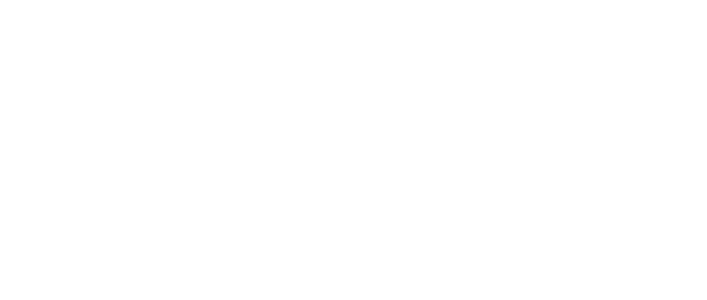
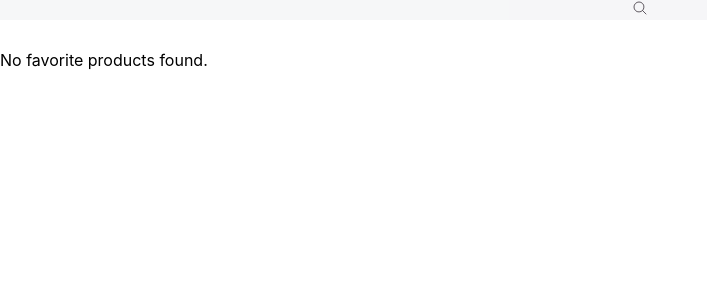
Before and after one commit to albsbz/my-app, a React (Vite) app: page /favorites in a window 1280 px wide. Before the commit this address had no page. Shown: the top 300 px of the page, without its empty margins (0-707 px from the left). Built offline with nearby package versions, Linux system fonts and the light colour scheme.

Commit message:
add favorites

```diff
--- a/src/App.jsx
+++ b/src/App.jsx
@@ -3,6 +3,7 @@
 import HomePage from "./pages/HomePage";
 import ProductPage from "./pages/ProductPage";
 import ShoppingCartPage from "./pages/ShoppingCartPage";
+import FavoritesPage from "./pages/FavoritesPage";
 
 function App() {
   return (
@@ -11,6 +12,7 @@
         <Route path="/" element={<HomePage />} />
         <Route path="/product/:id" element={<ProductPage />} />
         <Route path="/cart" element={<ShoppingCartPage />} />
+        <Route path="/favorites" element={<FavoritesPage />} />
       </Route>
     </Routes>
   );
--- /dev/null
+++ b/src/components/Favorites.jsx
@@ -0,0 +1,14 @@
+import { useContext } from "react";
+import ProductContext from "../context/ProductContext";
+import ProductsList from "./common/ProductsList";
+
+function Favorites() {
+  const { favoriteProducts } = useContext(ProductContext);
+  return favoriteProducts.length > 0 ? (
+    <ProductsList products={favoriteProducts} />
+  ) : (
+    <p>No favorite products found.</p>
+  );
+}
+
+export default Favorites;
--- /dev/null
+++ b/src/components/common/FavoriteProductIcon.jsx
@@ -0,0 +1,26 @@
+import { use } from "react";
+import ProductContext from "../../context/ProductContext";
+import { HeartIcon as HeartIconOutline } from "@heroicons/react/24/outline";
+import { HeartIcon } from "@heroicons/react/24/solid";
+
+function FavoriteProductIcon({ product }) {
+  const { toggleFavoriteProduct, isFavoriteProduct } = use(ProductContext);
+
+  return (
+    <button
+      className="absolute top-2 right-2 text-sm font-semibold text-gray-700 w-8 h-8 rounded-full flex items-center justify-center cursor-pointer group/favorite"
+      onClick={() => toggleFavoriteProduct(product)}
+    >
+      {isFavoriteProduct(product) ? (
+        <HeartIcon className="block group-hover/favorite:hidden text-red-500" />
+      ) : (
+        <HeartIconOutline className="block group-hover/favorite:hidden" />
+      )}
+      <HeartIcon
+        className={`hidden group-hover/favorite:block ${isFavoriteProduct(product) ? "text-red-500" : "text-gray-700"}`}
+      />
+    </button>
+  );
+}
+
+export default FavoriteProductIcon;
--- a/src/components/common/Header.jsx
+++ b/src/components/common/Header.jsx
@@ -1,13 +1,14 @@
 import { ShoppingCartIcon } from "@heroicons/react/24/outline";
 import { Link } from "react-router";
 import SearchBlock from "./SearchBlock";
+import { HeartIcon } from "@heroicons/react/24/solid";
 
 function Header({ setIsCartOpen }) {
   return (
-    <header className="h-12 bg-transparent sticky top-0 anchor anchor-[--header-anchor] group/header">
+    <header className="h-12 bg-transparent sticky top-0 anchor anchor-[--header-anchor] group/header z-10">
       <nav
         aria-label="Global"
-        className="mx-auto flex items-center justify-between p-2 lg:px-8 bg-gray-100  top-0 z-10 transform  lg:hover:h-10   md:h-5 transition-transform duration-400  opacity-75"
+        className="mx-auto flex items-center justify-between p-2 lg:px-8 bg-gray-100  top-0  transform  lg:hover:h-10   md:h-5 transition-transform duration-400  opacity-75"
       >
         <div className="flex lg:flex-1 ">
           <Link
@@ -21,6 +22,12 @@
         </div>
         <SearchBlock />
         <div className="flex  flex-1 justify-end">
+          <Link
+            to="/favorites"
+            className="m-1.5 p-1.5 lg:hidden group-hover/header:block transition-transform duration-400  "
+          >
+            <HeartIcon className="h-4 w-4 text-indigo-600" />
+          </Link>
           <button
             className="columns-1 items-center gap-x-1 text-sm font-semibold leading-6 text-gray-900 lg:hidden group-hover/header:flex cursor-pointer transition-transform duration-400  "
             onClick={(e) => {
--- a/src/components/common/ProductCard.jsx
+++ b/src/components/common/ProductCard.jsx
@@ -1,4 +1,5 @@
 import useCart from "../../hooks/useCart";
+import FavoriteProductIcon from "./FavoriteProductIcon";
 
 function ProductCard({ product }) {
   const { addToCart } = useCart();
@@ -23,12 +24,13 @@
         </nav>
 
         {/* Image gallery */}
-        <div className="mx-auto mt-6 max-w-2xl sm:px-6 lg:grid lg:max-w-7xl lg:grid-cols-3 lg:gap-8 lg:px-8">
+        <div className="mx-auto mt-6 max-w-2xl relative sm:px-6 lg:grid lg:max-w-7xl lg:grid-cols-3 lg:gap-8 lg:px-8">
           <img
             alt={""}
             src={product.images[0]}
             className="row-span-2 aspect-3/4 size-full rounded-lg object-cover max-lg:hidden"
           />
+          <FavoriteProductIcon product={product} />
           <img
             alt={""}
             src={product.images[1]}
--- a/src/components/common/ProductListItem.jsx
+++ b/src/components/common/ProductListItem.jsx
@@ -1,10 +1,13 @@
 import { Link } from "react-router";
 import useCart from "../../hooks/useCart";
 
+import FavoriteProductIcon from "./FavoriteProductIcon";
+
 function ProductListItem({ product }) {
+
   const { addToCart } = useCart();
   return (
-    <div>
+    <div className="relative">
       <Link to={`/product/${product.id}`} className="group/product">
         <img
           alt={product.title}
@@ -12,6 +15,7 @@
           className="aspect-square w-full rounded-lg bg-gray-200 object-cover group-hover/product:opacity-75 xl:aspect-7/8"
         />
       </Link>
+     <FavoriteProductIcon product={product} />
       <h3 className="mt-4 text-sm text-gray-700">{product.title}</h3>
       <div className="mt-1 flex justify-between gap-x-1 items-baseline">
         <p className="mt-1 text-lg font-medium text-gray-900">
--- a/src/components/common/ShoppingCartItem.jsx
+++ b/src/components/common/ShoppingCartItem.jsx
@@ -9,7 +9,6 @@
 
   const deleteCartItem = (id) => {
     setCart([...cart.filter((p) => p.id !== id)]);
-    console.log(cart);
   };
   const updateCartItemQuantity = (id, newQuantity) => {
     setCart(
--- a/src/components/common/ShoppingCartPopover.jsx
+++ b/src/components/common/ShoppingCartPopover.jsx
@@ -10,7 +10,7 @@
   return (
     <div
       id="cart-popover"
-      className=" mr-4 transition  transition-discrete flex-wrap [--anchor-gap:--spacing(10)] backdrop:bg-transparent right-0 z-10 origin-top-left  p-4 ring-1 ring-gray-900/5 focus:outline-none opacity-0 group-data-[state=open]:flex group-data-[state=open]:opacity-100 group-data-[state=open]:animate-in group-data-[state=closed]:animate-out group-data-[state=closed]:fade-out-0 group-data-[state=open]:fade-in-0 group-data-[state=closed]:zoom-out-95 group-data-[state=open]:zoom-in-95 w-screen max-w-md flex-auto overflow-hidden rounded-3xl bg-white text-sm/6 shadow-lg outline-1 outline-gray-900/5 target-[--header-anchor]  position-area-[bottom_right] duration-500 ease-in-out"
+      className=" mr-4 transition  transition-discrete flex-wrap [--anchor-gap:--spacing(10)] backdrop:bg-transparent right-0 z-10 origin-top-left  p-4 ring-1 ring-gray-900/5 focus:outline-none group-data-[state=closed]:hidden opacity-0 group-data-[state=open]:flex group-data-[state=open]:opacity-100 group-data-[state=open]:animate-in group-data-[state=closed]:animate-out group-data-[state=closed]:fade-out-0 group-data-[state=open]:fade-in-0 group-data-[state=closed]:zoom-out-95 group-data-[state=open]:zoom-in-95 w-screen max-w-md flex-auto overflow-hidden rounded-3xl bg-white text-sm/6 shadow-lg outline-1 outline-gray-900/5 target-[--header-anchor]  position-area-[bottom_right] duration-500 ease-in-out"
     >
       <button
         type="button"
--- a/src/hooks/useProducts.jsx
+++ b/src/hooks/useProducts.jsx
@@ -1,4 +1,4 @@
-import { useCallback,  useState } from "react";
+import { useCallback, useState } from "react";
 import { fetchApi } from "../utils/api";
 
 export default function useProducts() {
@@ -6,41 +6,32 @@
   const [product, setProduct] = useState([]);
   const [isLoading, setIsLoading] = useState(true);
 
-  const getAll = useCallback(
-    async () => {
+  const getAll = useCallback(async () => {
     try {
-        const products = await fetchApi("/products?offset=10&limit=12");
+      const products = await fetchApi("/products?offset=0&limit=12");
       setProducts(products);
     } finally {
       setIsLoading(false);
     }
-    },
-    [],
-  );
+  }, []);
 
-  const getByFilter = useCallback(
-    async (title) => {
+  const getByFilter = useCallback(async (title) => {
     try {
       const products = await fetchApi(`/products?title=${title}`);
       setProducts(products);
     } finally {
       setIsLoading(false);
     }
-    },
-    [],
-  );
+  }, []);
 
-  const getOne = useCallback(
-    async (id) => {
+  const getOne = useCallback(async (id) => {
     try {
       const product = await fetchApi(`/products/${id}`);
       setProduct(product);
     } finally {
       setIsLoading(false);
     }
-    },
-    [],
-  );
+  }, []);
 
   return { products, isLoading, getAll, getOne, product, getByFilter };
 }
--- a/src/layouts/MainLayout.jsx
+++ b/src/layouts/MainLayout.jsx
@@ -1,4 +1,4 @@
-import { useState } from "react";
+import { useEffect, useState } from "react";
 import { Outlet } from "react-router";
 import Header from "../components/common/Header";
 import CartContext from "../context/CartContext";
@@ -7,12 +7,46 @@
 
 function MainLayout() {
   const [isCartOpen, setIsCartOpen] = useState(false);
-  const [cart, setCart] = useState([]);
+  const [cart, setCart] = useState(() => {
+    const storedCart = localStorage.getItem("cart");
+    return storedCart ? JSON.parse(storedCart) : [];
+  });
+  const [favoriteProducts, setFavoriteProducts] = useState(() => {
+    const storedFavoriteProducts = localStorage.getItem("favoriteProducts");
+    return storedFavoriteProducts ? JSON.parse(storedFavoriteProducts) : [];
+  });
   const [products, setProducts] = useState([]);
+
+  const toggleFavoriteProduct = (product) => {
+    setFavoriteProducts((prev) =>
+      prev.some((p) => p.id === product.id)
+        ? prev.filter((p) => p.id !== product.id)
+        : [...prev, product],
+    );
+  };
+  const isFavoriteProduct = (product) => {
+    return favoriteProducts.some((p) => p.id === product.id);
+  };
+
+  useEffect(() => {
+    localStorage.setItem("cart", JSON.stringify(cart));
+  }, [cart]);
+
+  useEffect(() => {
+    localStorage.setItem("favoriteProducts", JSON.stringify(favoriteProducts));
+  }, [favoriteProducts]);
 
   return (
     <CartContext value={{ cart, setCart }}>
-      <ProductContext value={{ products, setProducts }}>
+      <ProductContext
+        value={{
+          products,
+          setProducts,
+          favoriteProducts,
+          isFavoriteProduct,
+          toggleFavoriteProduct,
+        }}
+      >
         <div className="group" data-state={isCartOpen ? "open" : "closed"}>
           <Header setIsCartOpen={setIsCartOpen} />
           <ShoppingCartPopover setIsCartOpen={setIsCartOpen} />
--- /dev/null
+++ b/src/pages/FavoritesPage.jsx
@@ -0,0 +1,7 @@
+import Favorites from "../components/Favorites";
+
+function FavoritesPage() {
+  return <Favorites />;
+}
+
+export default FavoritesPage;
```
Lines whose indentation alone changed are shown as unchanged.
